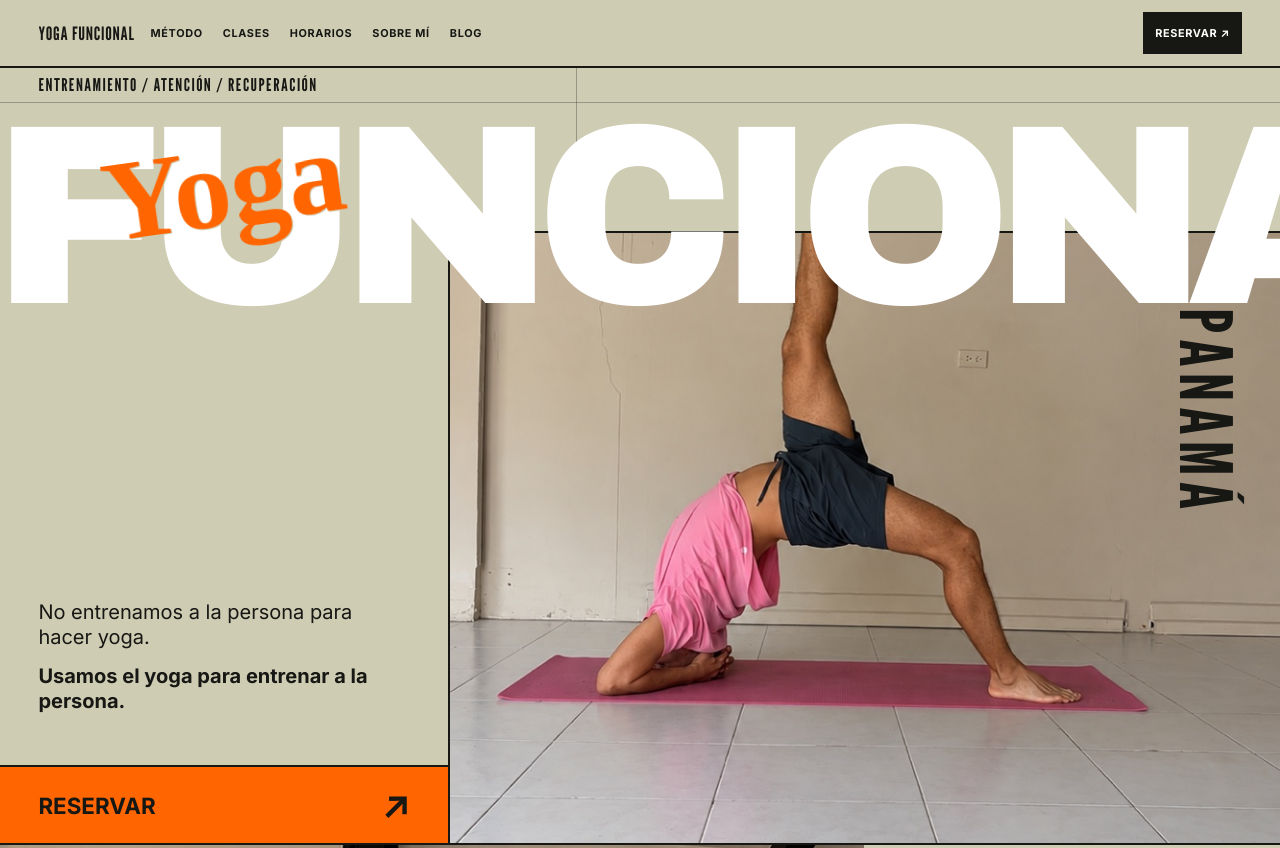
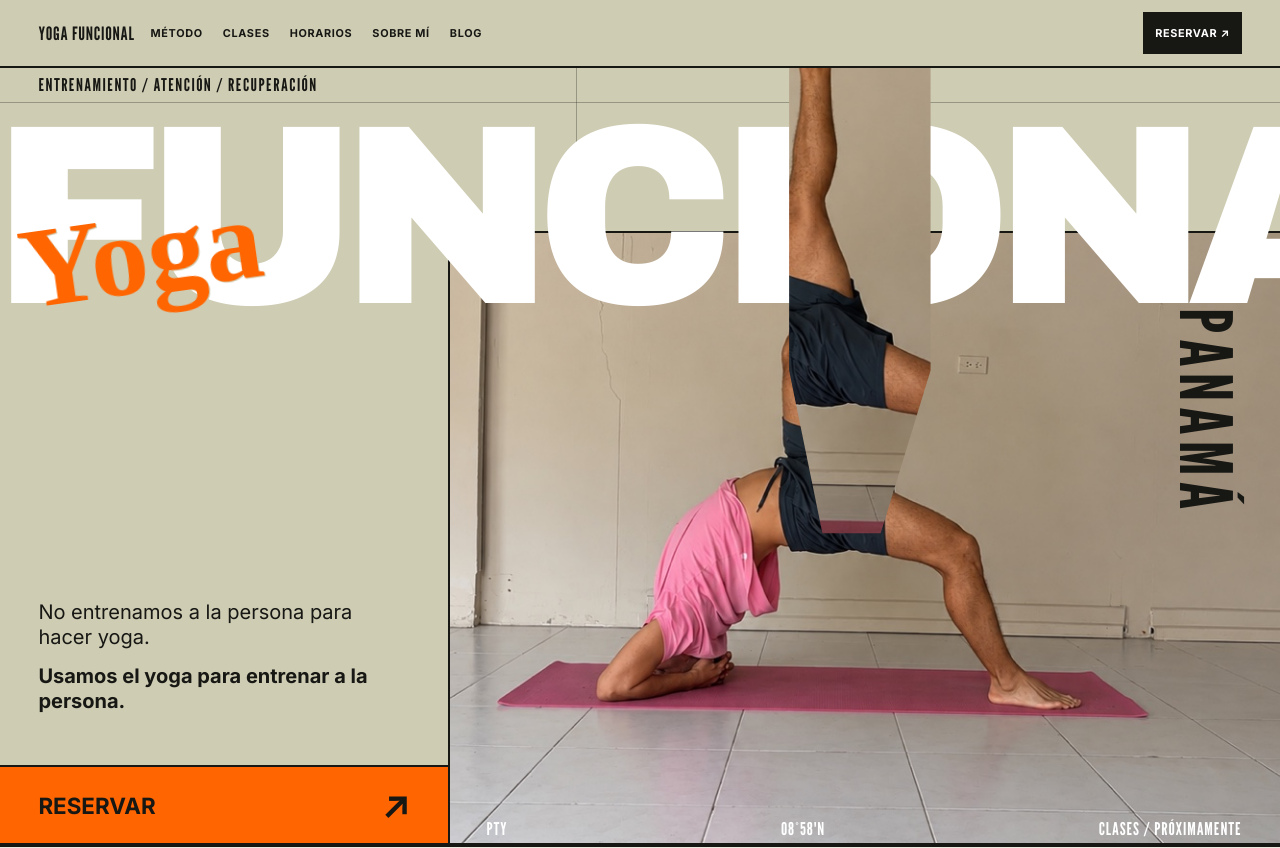
Before and after one commit to iosifruiz-sys/Yoga-Funcional-Panama, an Astro site: page / in a window 1280 px wide. Shown: the top 848 px of the page. Built offline with nearby package versions, Linux system fonts and the light colour scheme; Astro itself is replaced by a stand-in of ours; no server answers; a web font is replaced by a local one.

Commit message:
Refine hero crop, leg breakout and Yoga overlap

```diff
--- a/src/styles/global.css
+++ b/src/styles/global.css
@@ -43,10 +43,11 @@ nav a:hover { color: var(--color-orange); }
 .hero-kicker { grid-column: 1/-1; padding: .4rem var(--gutter); border-bottom: 1px solid rgba(23,23,20,.3); font: 1.1rem var(--font-utility); letter-spacing: .08em; }
 .hero-title { display: contents; margin: 0; }
 .funcional { grid-column: 1/-1; grid-row: 2; z-index: 4; color: var(--color-white); font: 900 clamp(4.25rem, 20vw, 16.5rem)/.74 var(--font-display); text-transform: uppercase; letter-spacing: -.07em; white-space: nowrap; margin-left: calc(var(--gutter) * -.2); transform: translateY(.08em); }
-.yoga { position: absolute; z-index: 6; top: 3.8rem; left: clamp(1.1rem, 8vw, 8rem); color: var(--color-orange); font: 700 clamp(3rem, 9vw, 8rem)/1 var(--font-accent); transform: rotate(-8deg); text-shadow: 1px 1px 0 var(--color-warm); }
+.yoga { position: absolute; z-index: 6; top: clamp(4.5rem, 10vw, 8rem); left: clamp(.25rem, 1.5vw, 1.5rem); color: var(--color-orange); font: 700 clamp(3rem, 9vw, 8rem)/1 var(--font-accent); transform: rotate(-8deg); text-shadow: 1px 1px 0 var(--color-warm); }
 .panama { position: absolute; right: var(--gutter); top: clamp(8.6rem, 24vw, 15rem); z-index: 7; font: clamp(2rem, 6vw, 4.5rem)/1 var(--font-utility); text-transform: uppercase; letter-spacing: .08em; writing-mode: vertical-rl; }
 .hero-photo { grid-column: 2; grid-row: 3/5; position: relative; z-index: 2; overflow: hidden; min-height: 22rem; margin: 0; background: var(--color-muted); border: var(--border); border-right: 0; }
-.hero-photo img { width: 100%; height: 100%; display: block; object-fit: cover; object-position: 50% 48%; }
+.hero-photo img { position: absolute; top: -67%; left: 0; width: 100%; height: auto; display: block; }
+.hero-photo-breakout { display: none; pointer-events: none; }
 blockquote { grid-column: 1; grid-row: 3; margin: 0; padding: clamp(1rem, 4vw, 3.5rem) var(--gutter); align-self: end; font-size: clamp(.9rem, 2vw, 1.25rem); line-height: 1.25; }
 blockquote span, blockquote strong { display: block; max-width: 22rem; }
 blockquote strong { margin-top: .9rem; }
@@ -69,7 +70,7 @@ blockquote strong { margin-top: .9rem; }
 .concepts i { font-style: normal; font-size: clamp(1.25rem, 3vw, 2.5rem); }
 .end-note { padding: 1.5rem var(--gutter); background: var(--color-orange); font: clamp(1.3rem, 4vw, 3rem) var(--font-utility); white-space: nowrap; overflow: hidden; }
 
-@media (max-width: 44rem) { nav { display: none; } .site-header { grid-template-columns: 1fr auto; } .hero-photo { grid-column: 1/-1; grid-row: 3; height: clamp(27rem, 118vw, 38rem); margin-left: 12%; } .hero-photo img { object-position: 50% 50%; } blockquote { grid-row: 4; padding-right: .5rem; } .reserve { grid-column: 2; grid-row: 4; padding: .75rem; } .reserve-arrow { display: none; } .funcional { font-size: clamp(4.1rem, 20.2vw, 7rem); } .panama { top: 9rem; } }
-@media (min-width: 62rem) { .hero { grid-template-columns: 35% 36% 29%; grid-template-rows: auto auto 1fr auto; } .funcional { grid-row: 2; } .hero-photo { grid-column: 2/4; grid-row: 2/5; height: clamp(34rem, 48vw, 48rem); margin-top: clamp(4.5rem, 10vw, 8.5rem); } blockquote { grid-column: 1; grid-row: 3; } .reserve { grid-column: 1; grid-row: 4; } .hero-meta { position: absolute; z-index: 3; right: 0; bottom: 0; width: 65%; color: white; } .method-intro { min-height: 82vh; } .concepts li { grid-template-columns: 5rem 1fr auto; } .concepts li:nth-child(odd) strong { margin-left: calc(var(--index) * 1.25rem); } }
+@media (max-width: 44rem) { nav { display: none; } .site-header { grid-template-columns: 1fr auto; } .hero-photo { grid-column: 1/-1; grid-row: 3; height: clamp(27rem, 118vw, 38rem); margin-left: 12%; } .hero-photo img { top: -15%; width: 100%; height: auto; } .hero-photo-breakout { display: none; } blockquote { grid-row: 4; padding-right: .5rem; } .reserve { grid-column: 2; grid-row: 4; padding: .75rem; } .reserve-arrow { display: none; } .funcional { font-size: clamp(4.1rem, 20.2vw, 7rem); } .panama { top: 9rem; } }
+@media (min-width: 62rem) { .hero { grid-template-columns: 35% 36% 29%; grid-template-rows: auto auto 1fr auto; } .funcional { grid-row: 2; } .hero-photo { grid-column: 2/4; grid-row: 2/5; height: clamp(34rem, 48vw, 48rem); margin-top: clamp(4.5rem, 10vw, 8.5rem); } .hero-photo-breakout { display: block; position: absolute; z-index: 5; left: 35%; top: calc(clamp(4.5rem, 10vw, 8.5rem) - 67%); width: 65%; height: auto; clip-path: polygon(41% 0, 58% 0, 58% 47%, 52% 58%, 45% 58%, 41% 47%); } blockquote { grid-column: 1; grid-row: 3; } .reserve { grid-column: 1; grid-row: 4; } .hero-meta { position: absolute; z-index: 3; right: 0; bottom: 0; width: 65%; color: white; } .method-intro { min-height: 82vh; } .concepts li { grid-template-columns: 5rem 1fr auto; } .concepts li:nth-child(odd) strong { margin-left: calc(var(--index) * 1.25rem); } }
 @media (prefers-reduced-motion: no-preference) { .funcional { animation: reveal .65s cubic-bezier(.2,.8,.2,1) both; } .yoga { animation: accent-in .7s .2s cubic-bezier(.2,.8,.2,1) both; } @keyframes reveal { from { clip-path: inset(0 100% 0 0); transform: translateY(.4em); } to { clip-path: inset(0); transform: translateY(.08em); } } @keyframes accent-in { from { opacity: 0; transform: translateY(1rem) rotate(-8deg); } } }
 @media (prefers-reduced-motion: reduce) { html { scroll-behavior: auto; } *, *::before, *::after { animation-duration: .01ms !important; transition-duration: .01ms !important; } }
```
